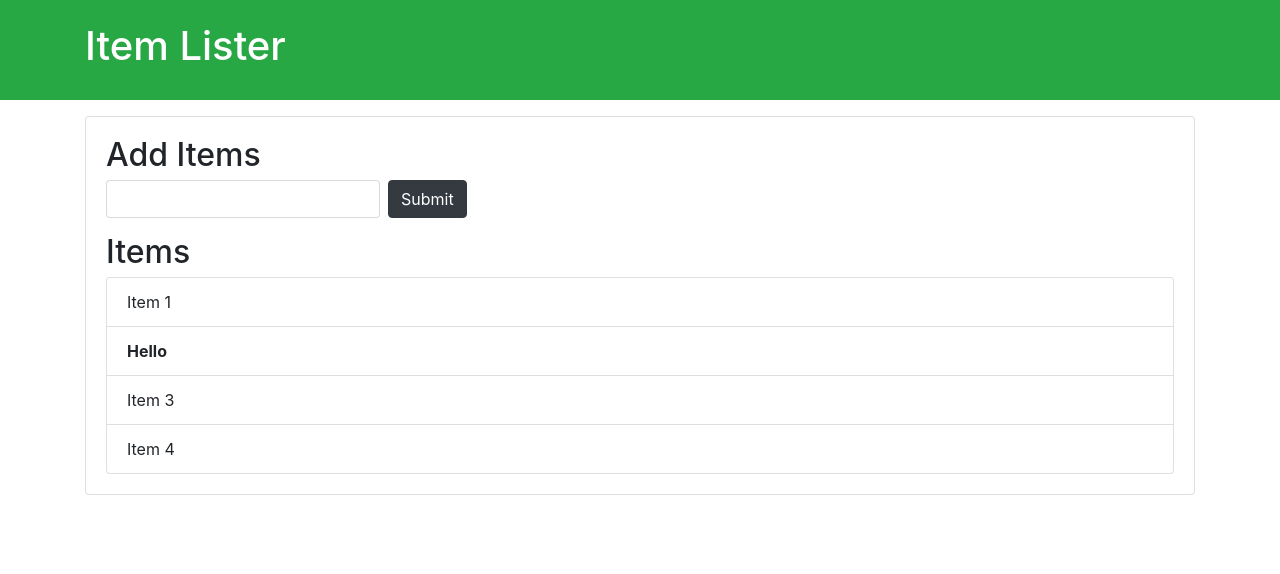
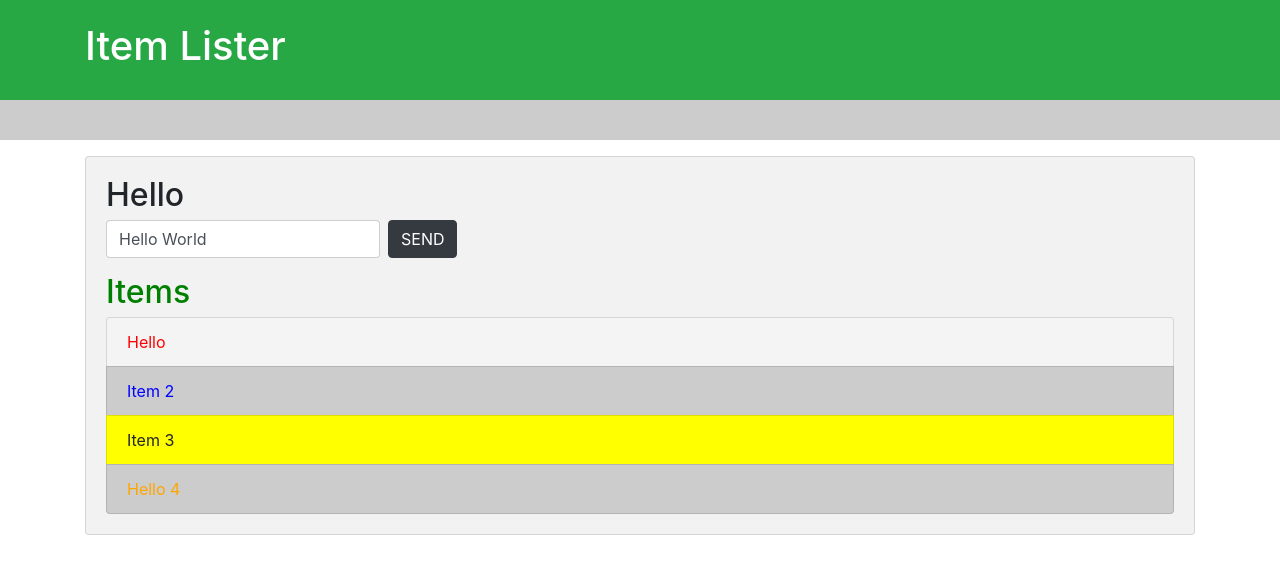
Before and after one commit to Kashi-Srishala/sharpnerfirst, a plain HTML site: page index.html in a window 1280 px wide. Drawn offline with nearby package versions, Linux system fonts and the light colour scheme.

Commit message:
Add files via upload

```diff
--- a/script.js
+++ b/script.js
@@ -28,16 +28,104 @@
 
 //get elements by tag name //
 
-var li = document.getElementsByTagName('li');
-// var header = document.getElementById('main-header');
-console.log(li);
-console.log(li[1]);
+// var li = document.getElementsByTagName('li');
+// // var header = document.getElementById('main-header');
+// console.log(li);
+// console.log(li[1]);
 
-// var items = document.getElementsByClassName('list-group-item');
-li[1].textContent = 'Hello';
-li[1].style.fontWeight = 'bold';
-li[1].style.backgroundColor = 'red';
+// // var items = document.getElementsByClassName('list-group-item');
+// li[1].textContent = 'Hello';
+// li[1].style.fontWeight = 'bold';
+// li[1].style.backgroundColor = 'red';
 
-for(var i = 0; i<li.length; i++){
-    li[i].style.backgroundColor = '#ffffff';
+// for(var i = 0; i<li.length; i++){
+//     li[i].style.backgroundColor = '#ffffff';
+// /}
+
+var header = document.querySelector('#main-header');
+header.style.borderBottom = 'solid 40px #ccc';
+
+var input = document.querySelector('input');
+input.value = 'Hello World'
+
+var submit = document.querySelector('input[type="submit"]');
+submit.value = 'SEND'
+
+var item =document.querySelector('.list-group-item');
+item.style.color = 'red';
+
+var lastItem = document.querySelector('.list-group-item:last-child');
+lastItem.style.color = 'orange';
+
+var secondItem = document.querySelector('.list-group-item:nth-child(2)');
+secondItem.style.color = 'blue';
+
+
+var titles = document.querySelectorAll('.title');
+
+// console.log(titles);
+titles[0].textContent = 'Hello';
+
+var odd = document.querySelectorAll('li:nth-child(odd)');
+var even = document.querySelectorAll('li:nth-child(even)');
+
+
+for(var i= 0; i<odd.length; i++){
+    odd[i].style.backgroundColor = '#f4f4f4';
+    even[i].style.backgroundColor = '#ccc';
 }
+
+var itemList = document.querySelector('#items');
+// console.log(itemList.parentNode);
+itemList.parentNode.style.backgroundColor = '#f2f2f2';
+
+
+
+//childnode
+
+// console.log(itemList.children);
+itemList.children[2].style.backgroundColor = 'yellow';
+
+//FirstChild
+// console.log(itemList.firstChild);
+// console.log(itemList.firstElementChild);
+itemList.firstElementChild.textContent = 'Hello';
+
+
+// /LAst Child
+// console.log(itemList.lastChild);
+// console.log(itemList.lastElementChild);
+itemList.lastElementChild.textContent = 'Hello 4';
+
+// nextsibling
+
+// console.log(itemList.nextSibling);
+
+// console.log(itemList.previousSibling);
+// console.log(itemList.previousElementSibling);
+itemList.previousElementSibling.style.color = 'green';
+
+// createElement
+// create a div
+var newDiv = document.createElement('div');
+
+// Add class
+newDiv.className = 'hello_guru';
+
+// Add id
+newDiv.id = 'hello_ID';
+
+// console.log(newDiv);
+
+
+// Add attr
+
+newDiv.setAttribute('title','Hello_div');
+
+// create text node
+var newDivText = document.createTextNode('Hello World');
+
+// Add text to div
+newDiv.appendChild(newDivText);
+
+console.log(newDiv);
```
Also changed, not shown: index.html (+0 -3 lines).
